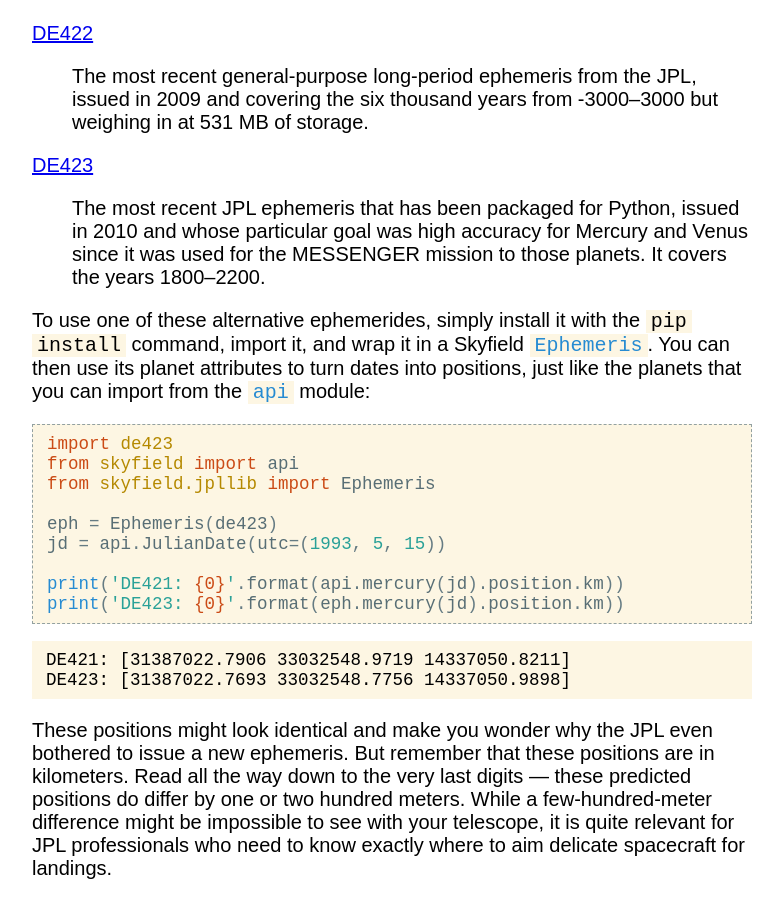
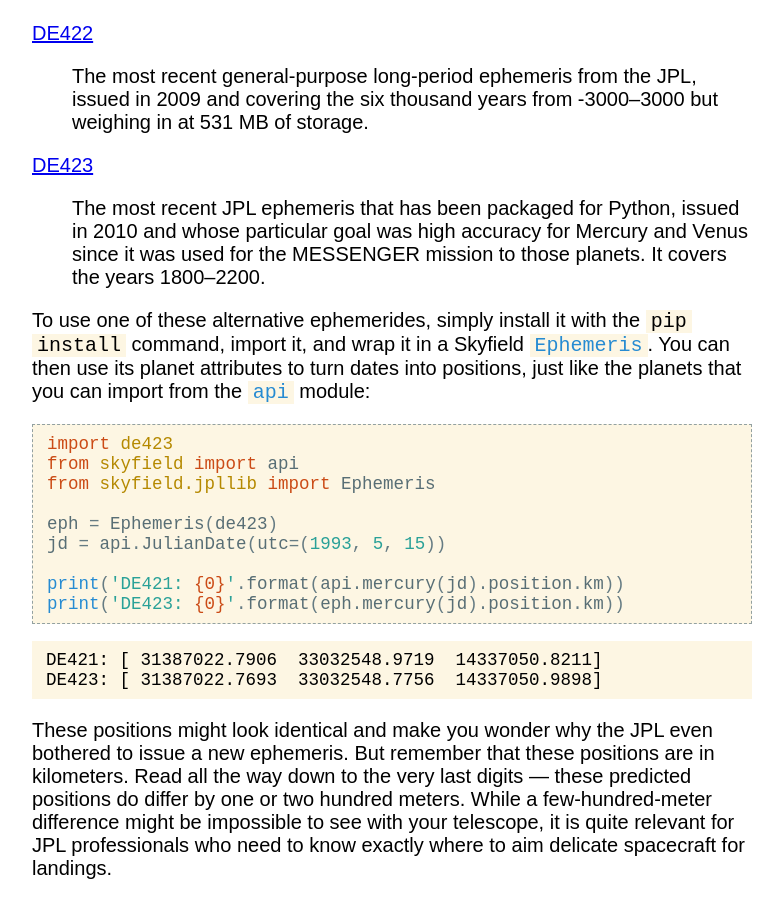
Before and after one commit to skyfielders/python-skyfield, a Sphinx documentation site: the page built from skyfield/documentation/planets.rst, in a window 1280 px wide and 900 px high, scrolled down 1235 px. Shown: the whole window, without its empty margins (248-1031 px from the left). Built offline with Sphinx 7.4.7, drawn with Linux system fonts in a browser that asks for light colours; part of the change alters nothing that is shown.

```diff
--- a/skyfield/documentation/planets.rst
+++ b/skyfield/documentation/planets.rst
@@ -72,7 +72,7 @@ from the :mod:`~api` module:
 .. testsetup::
 
     import numpy as np
-    np.set_printoptions(suppress=True, formatter={'float': str})
+    np.set_printoptions(suppress=True, precision=4)
 
 .. testcode::
 
@@ -88,8 +88,8 @@ from the :mod:`~api` module:
 
 .. testoutput::
 
-    DE421: [31387022.7906 33032548.9719 14337050.8211]
-    DE423: [31387022.7693 33032548.7756 14337050.9898]
+    DE421: [ 31387022.7906  33032548.9719  14337050.8211]
+    DE423: [ 31387022.7693  33032548.7756  14337050.9898]
 
 These positions might look identical
 and make you wonder why the JPL even bothered to issue a new ephemeris.
@@ -100,3 +100,8 @@ While a few-hundred-meter difference
 might be impossible to see with your telescope,
 it is quite relevant for JPL professionals
 who need to know exactly where to aim delicate spacecraft for landings.
+
+.. testcleanup::
+
+    import numpy as np
+    np.set_printoptions(precision=8)
```
